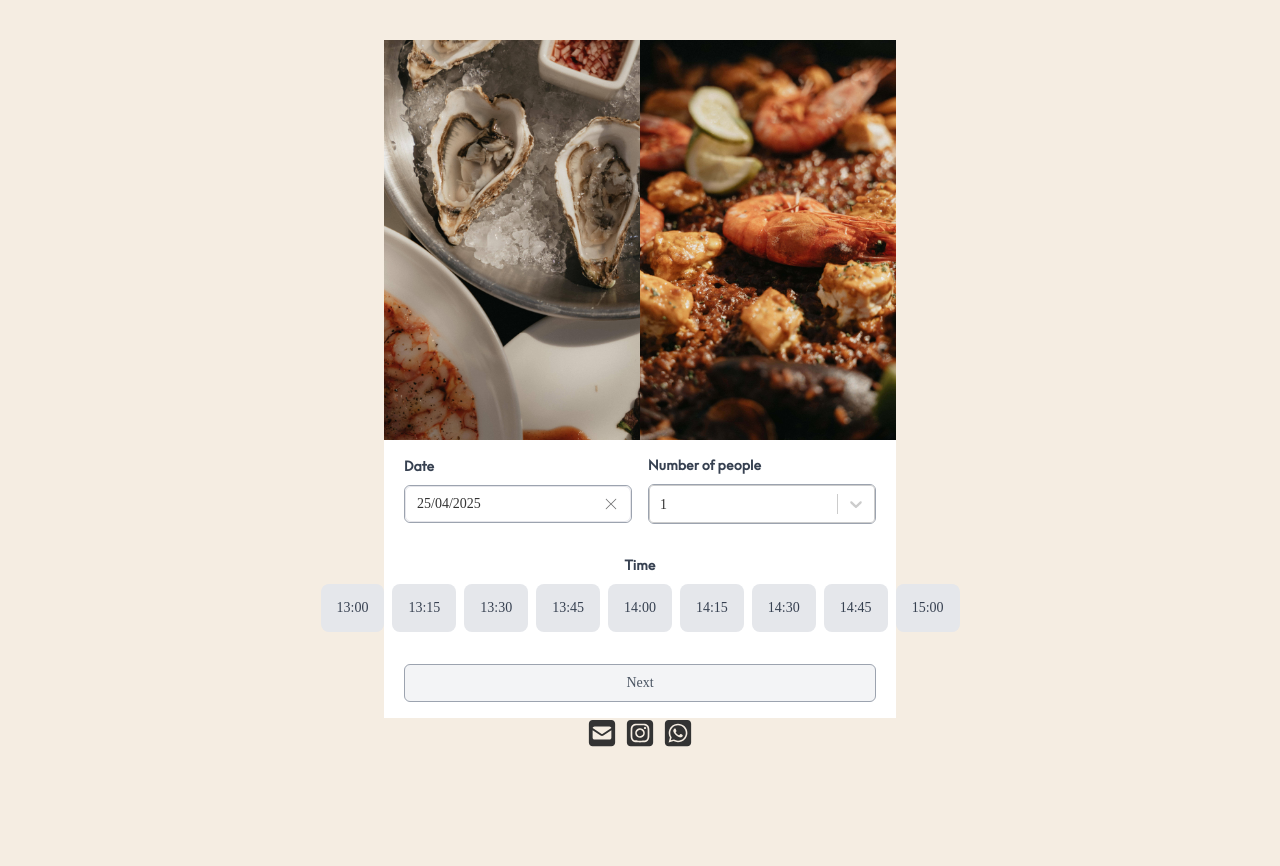
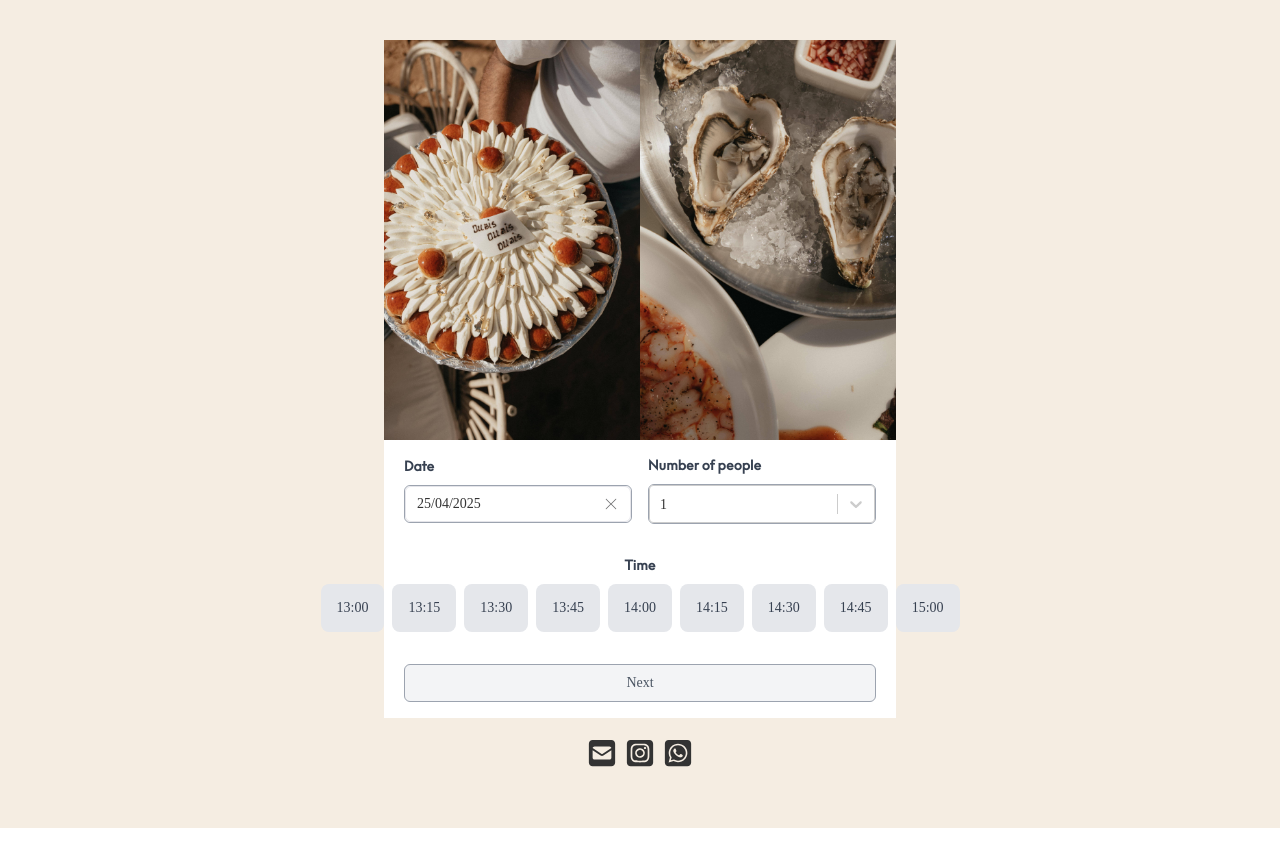
Before and after one commit to Youssef97dev/casalalla-v14, a Next.js app: page /booking in a window 1280 px wide. Shown: the top 866 px of the page. After the commit the page ends 828 px from the top, so only its background shows below. Built offline with nearby package versions, Linux system fonts and the light colour scheme; a web font is replaced by a local one.

Commit message:
upgrade performance 3

```diff
--- a/src/app/booking/components/Loader.jsx
+++ b/src/app/booking/components/Loader.jsx
@@ -24,9 +24,9 @@
   return (
     <>
       {isClient ? (
-        <div className="bg-[#F5EDE2] w-full flex flex-col justify-start items-center h-[130vh] px-0 lg:px-20 xl:px-96 py-0 lg:py-10">
+        <div className="bg-[#F5EDE2] w-full h-full flex flex-col justify-start items-center px-0 lg:px-20 xl:px-96 py-0 lg:py-10">
           <Book />
-          <div className="w-full h-fit flex gap-2 justify-center text-[#333333] items-center">
+          <div className="w-full h-full py-5 flex gap-2 justify-center text-[#333333] items-center">
             <Link
               target="_blank"
               href="mailto:reservations@casalallatakerkoust.com"
```
